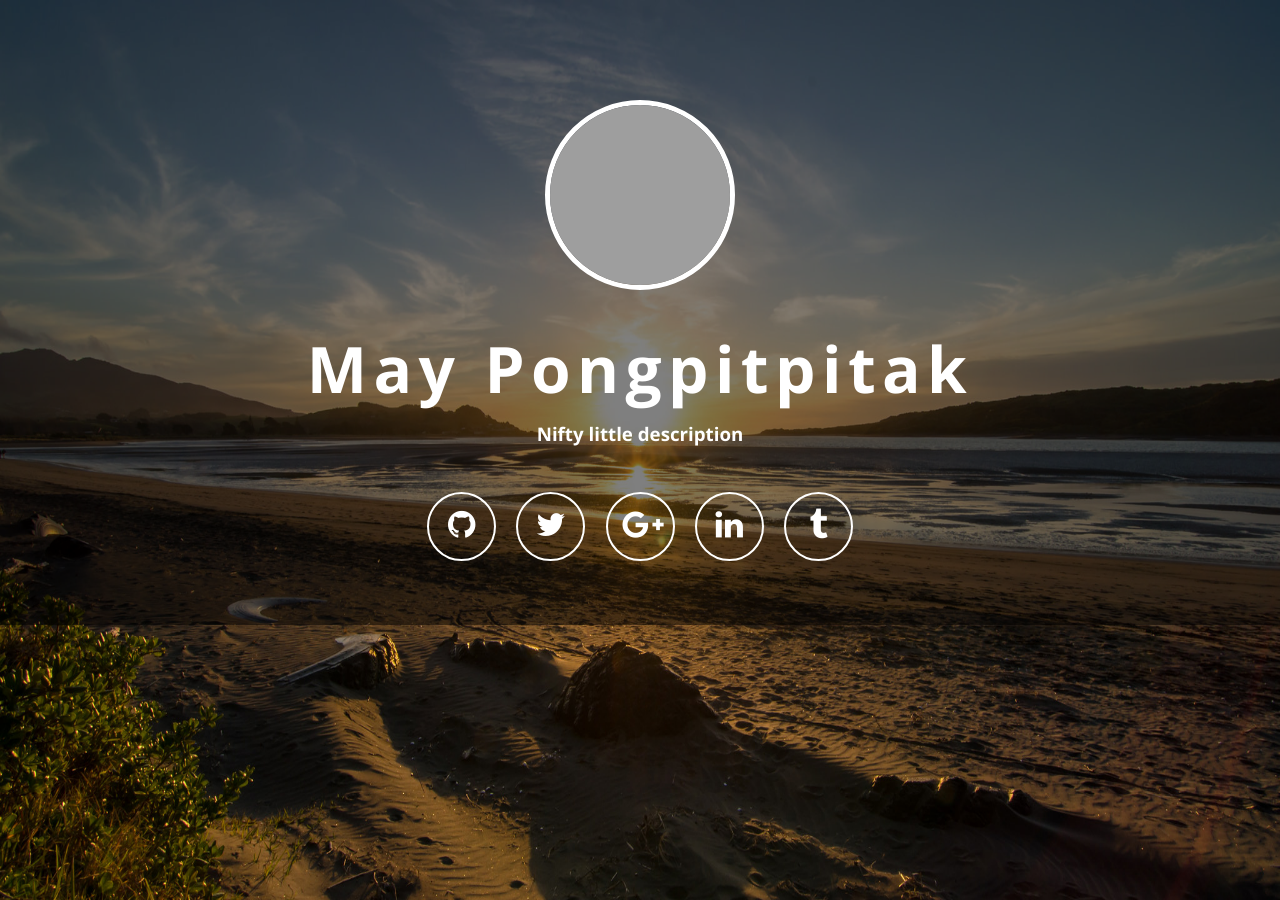
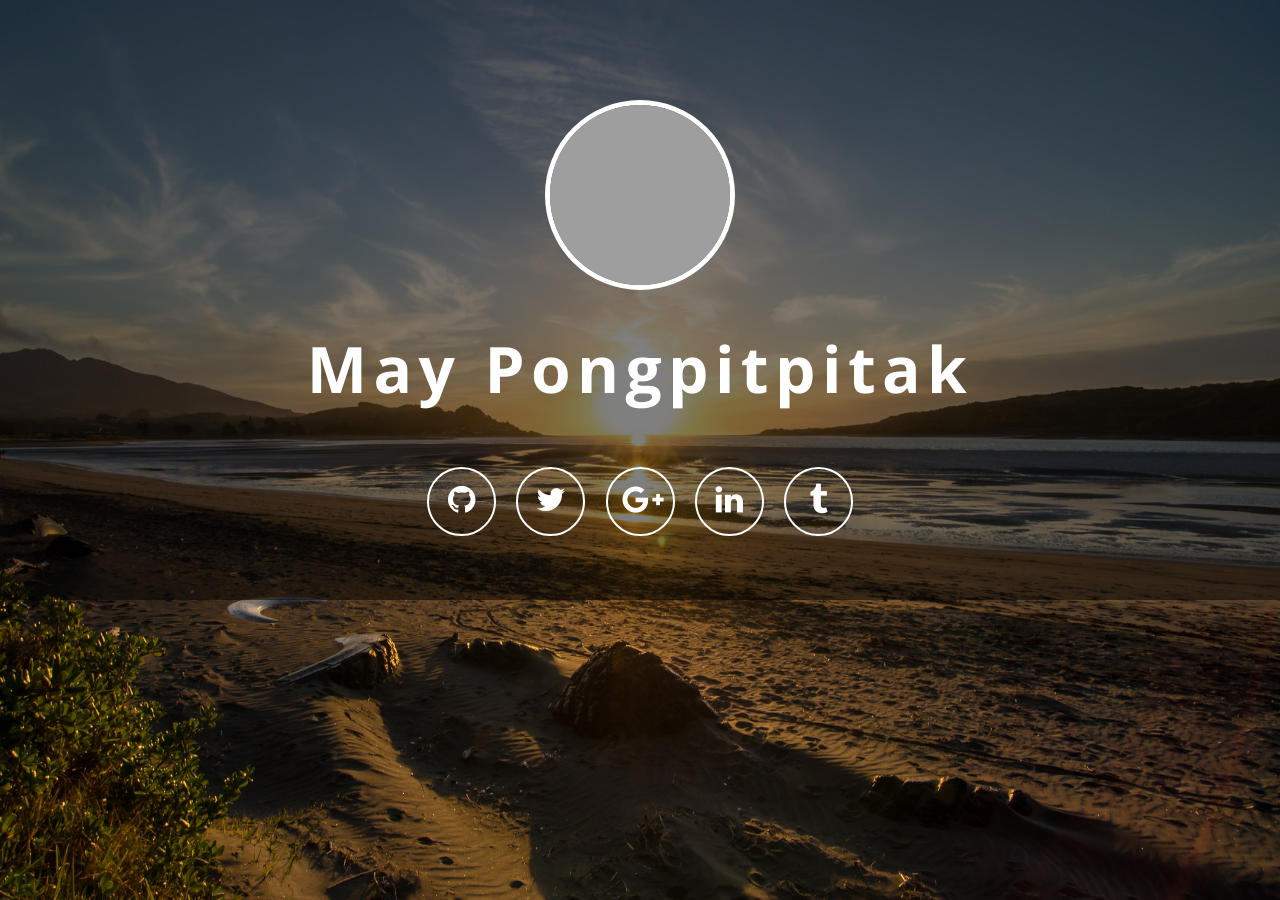
Before and after one commit to mayppong/mayppong.github.io, a Jekyll site: the page built from index.html, in a window 1280 px wide. Built offline with Jekyll 4.4.1, drawn with Linux system fonts in a browser that asks for light colours; nearby versions of some CDN libraries; grey boxes are pictures that could not be loaded.

Commit message:
Remove placeholder description from main page

```diff
--- a/_config.yml
+++ b/_config.yml
@@ -1,6 +1,6 @@
 # Site settings
 name: May Pongpitpitak
-description: "Nifty little description"
+description: ""
 url: "www.mayppong.com"
 
 
```
